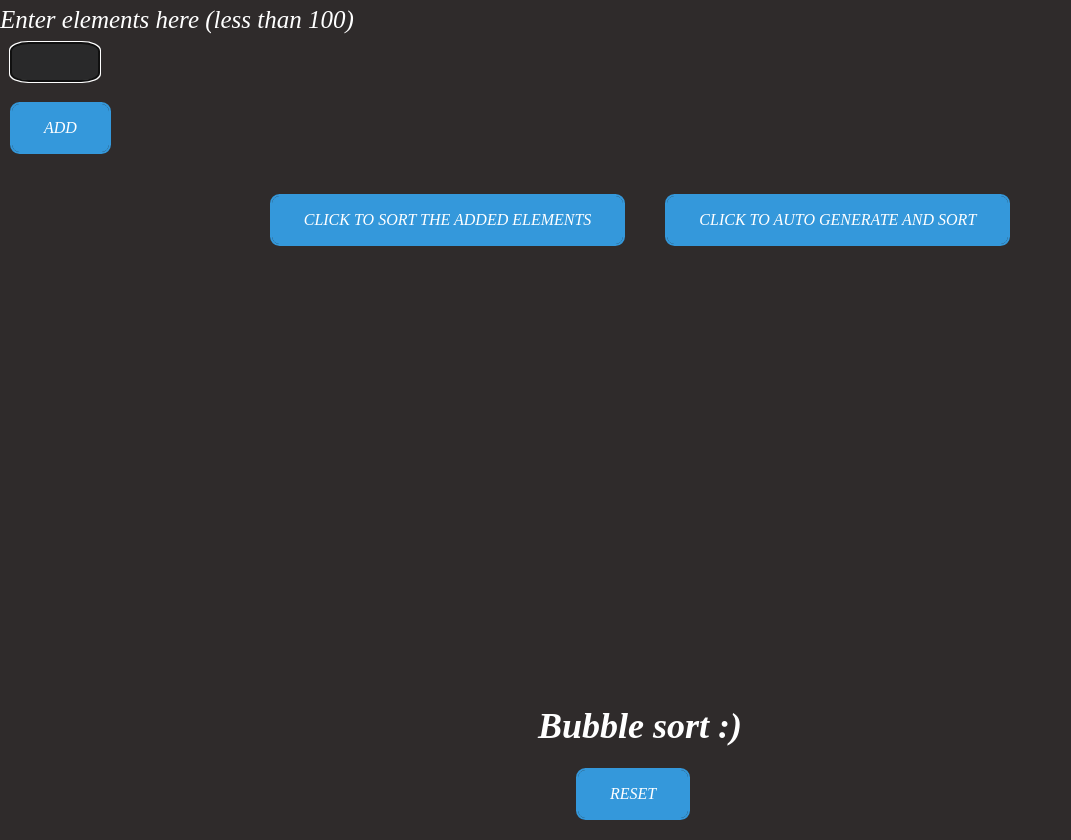
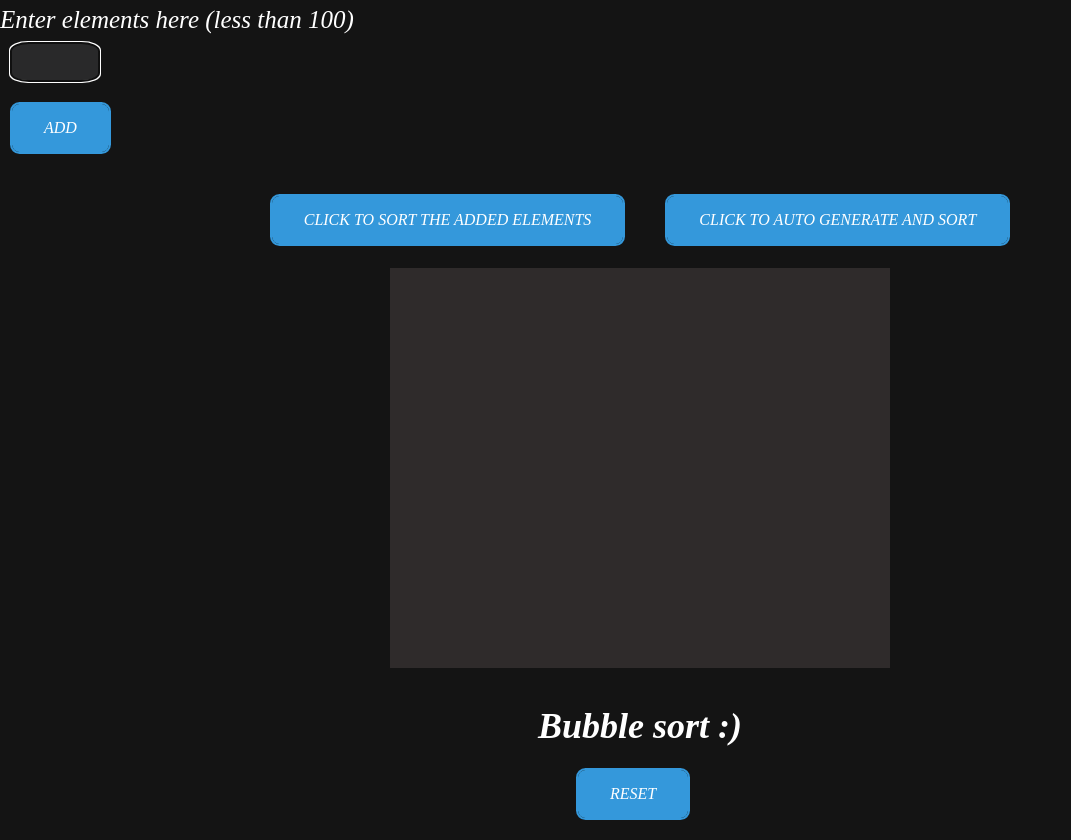
Before and after one commit to selvaganapathyvikki/Bubble-sort-Visualization, a plain HTML site: page index.html in a window 1280 px wide. Shown: the part 76-916 px from the top of the page, without its empty margins (0-1071 px from the left). Drawn offline with Linux system fonts and the light colour scheme.

Commit message:
Update styles.css

```diff
--- a/styles.css
+++ b/styles.css
@@ -2,7 +2,7 @@
     margin: 0px;
     padding: 0px;
     box-sizing: border-box;
-    background: #2f2b2b;
+    background: #141414;
 }
 
 .input-ele {
```
